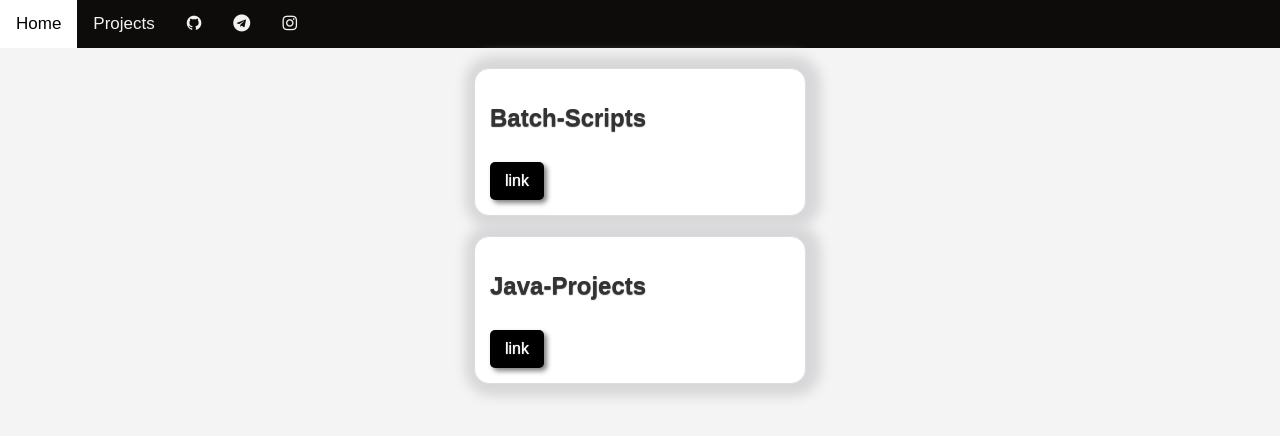
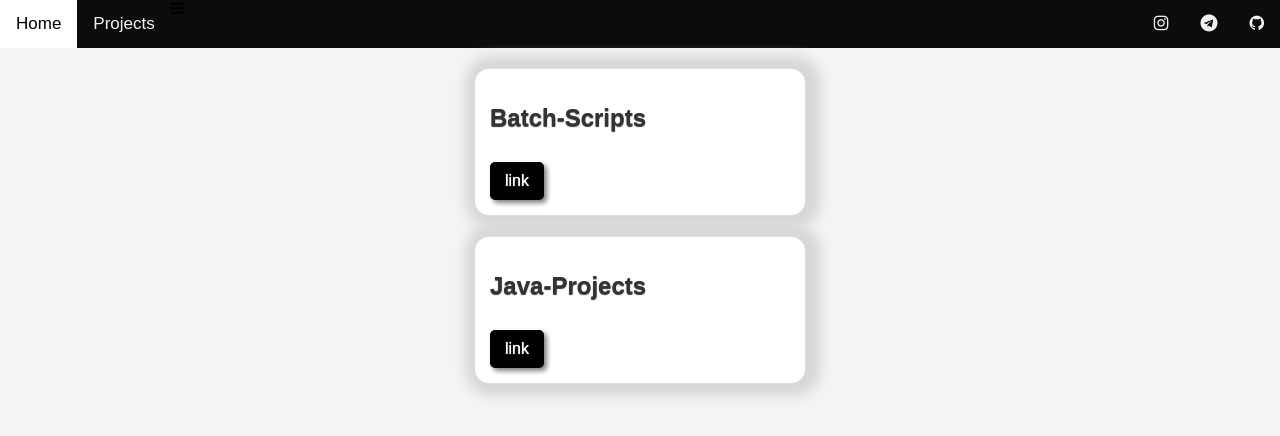
Before and after one commit to Sma1lo/sma1lo.github.io, a plain HTML site: page projects.html in a window 1280 px wide. Drawn offline with Linux system fonts and the light colour scheme.

Commit message:
Update projects.html

```diff
--- a/projects.html
+++ b/projects.html
@@ -14,11 +14,11 @@
   <a href="index.html" class="active">Home</a>
   <a href="projects.html" class="active">Projects</a>
   <a href="javascript:void(0);" class="icon" onclick="myFunction()">
+</a>
     <i class="fa fa-bars"></i>
-  </a>
-  <a href="https://github.com/Sma1lo" class="active" target="_blank" rel="noopener noreferrer"><i class="fa fa-github"></i></a>
-    <a href="https://t.me/sma1lo" class="active" target="_blank" rel="noopener noreferrer"><i class="fa fa-telegram"></i></a>
-    <a href="https://www.instagram.com/sma1lo_?igsh=MXJmbW9jeHVld3E1eg==" class="active" target="_blank" rel="noopener noreferrer"><i class="fa fa-instagram"></i></a>
+  <a href="https://github.com/Sma1lo" class="active" target="_blank" rel="noopener noreferrer" style="float:right;"><i class="fa fa-github"></i></a>
+    <a href="https://t.me/sma1lo" class="active" target="_blank" rel="noopener noreferrer" style="float:right;"><i class="fa fa-telegram"></i></a>
+    <a href="https://www.instagram.com/sma1lo_?igsh=MXJmbW9jeHVld3E1eg==" class="active" target="_blank" rel="noopener noreferrer" style="float:right;"><i class="fa fa-instagram"></i></a>
 </div>
 
 <div style="padding-left:16px; padding: 10px;">
```
